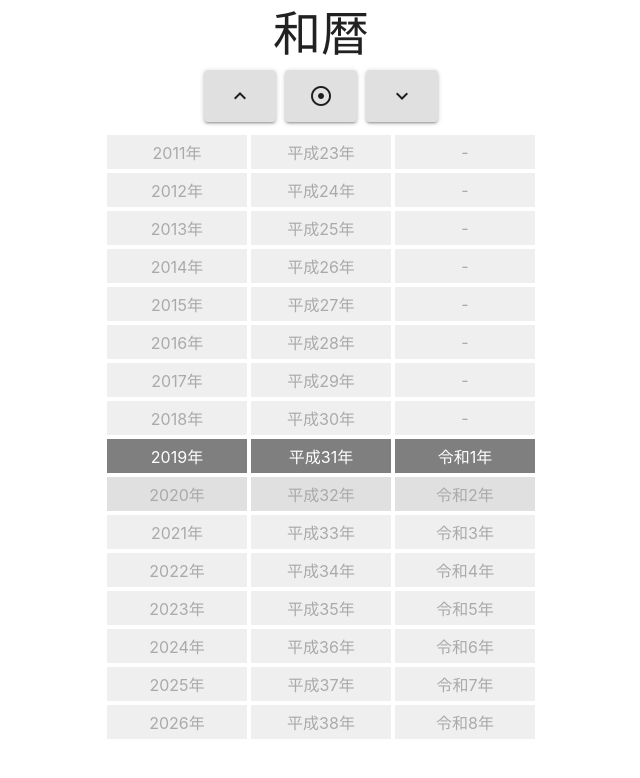
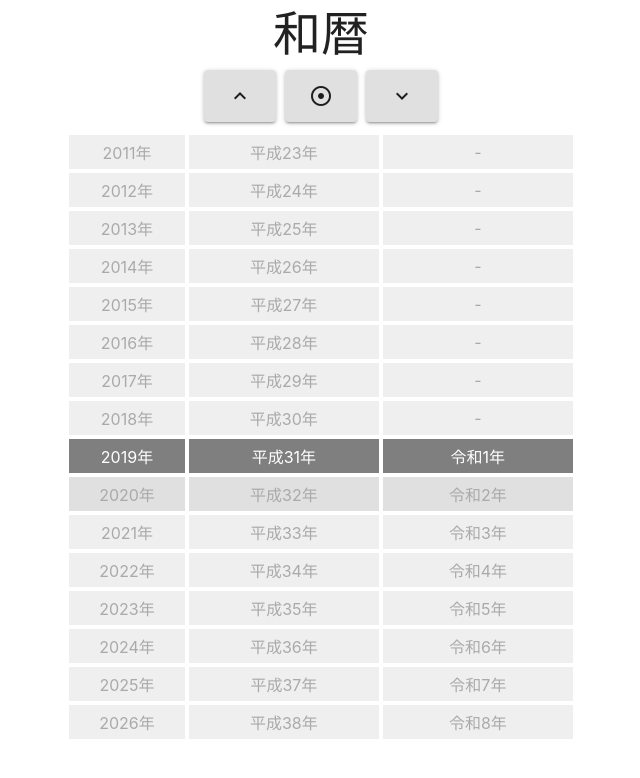
Before and after one commit to gokoku/wareki, a React (Create React App) app: page / in a window 1280 px wide. Shown: the top 778 px of the page, without its empty margins (319-959 px from the left). Built offline with nearby package versions, Linux system fonts and the light colour scheme.

Commit message:
列が2列にならないように調整した

```diff
--- a/src/App.css
+++ b/src/App.css
@@ -11,6 +11,9 @@
 .selector {
   margin-bottom: 10px;
 }
+.table table {
+  width: 100%;
+}
 .table table tr {
   color: #666;
 }
@@ -20,7 +23,6 @@
   color: #aaa;
   background-color: #efefef;
   border: solid 1px white;
-  width: 80px;
 }
 .table table td.demilita {
   background-color: #e0e0e0;
@@ -28,6 +30,12 @@
 .table table td.this_year {
   background-color: #7f7f7f;
   color: white;
+}
+.table table td:nth-child(2) {
+  width: 130px;
+}
+.table table td:nth-child(3) {
+  width: 130px;
 }
 .table table tr:hover td:nth-child(1) {
   color: #666;
```
